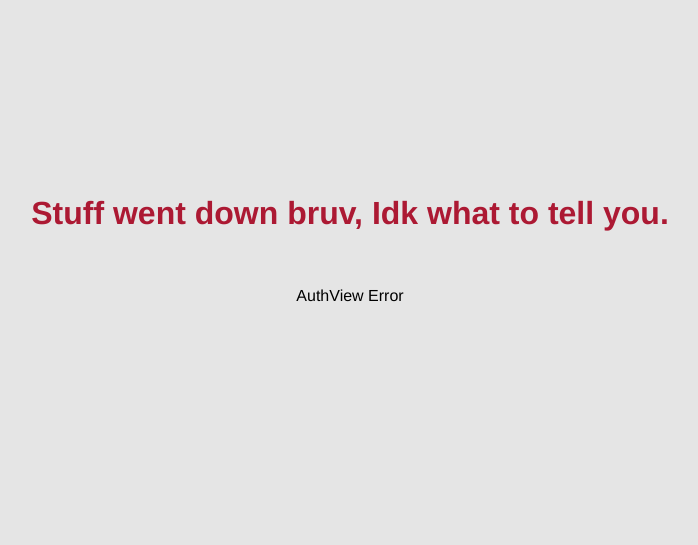
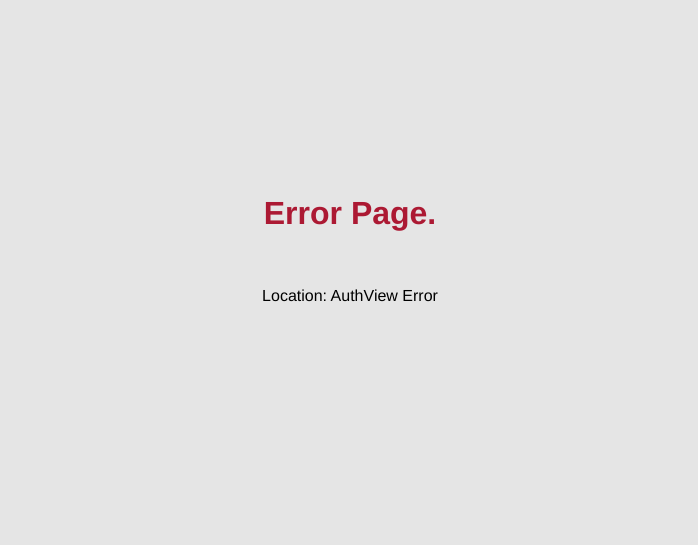
Before and after one commit to HikariLight/Story, a PHP site: page /index.php in a window 1280 px wide. Shown: the part 153-698 px from the top of the page, without its empty margins (290-988 px from the left). Run offline with PHP 8.4, Linux system fonts and the light colour scheme; the visitor is signed in with stand-in values (Sample User, id 1).

Commit message:
Minor modifications

```diff
--- a/src/Router.php
+++ b/src/Router.php
@@ -19,11 +19,10 @@ class Router{
     public function main(){
         session_start();
 
-        // For authentication
         $auth = key_exists('auth', $_SESSION) ? $_SESSION['auth'] : '';
 
         if($auth == ''){
-            $_SESSION['auth'] = false; // Should be false
+            $_SESSION['auth'] = false;
             $auth = false;
         }
 
@@ -116,7 +115,7 @@ class Router{
                     break;
             }
         } catch (Exception $e) {
-            $view->makeErrorPage($e);
+            $view->makeErrorPage("Heeeeey".$e);
         }
 
         if($auth){
--- a/src/view/View.php
+++ b/src/view/View.php
@@ -28,8 +28,6 @@ require_once("Router.php");
 
         public function makeAboutPage(){
             $this->title = "About";
-
-            // $this->style = "body{text-align: center}";
 
             $this->content = "
             <h1 class='title'>Project Idea</h1>
@@ -102,13 +100,11 @@ require_once("Router.php");
 
         }
 
-        public function makeErrorPage($errorLocation=""){
-            $this->title = "Yo, what?";
+        public function makeErrorPage($errorLocation="Unknown"){
+            $this->title = "Error";
 
-            // $this->style = "body{text-align: center}";
-
-            $this->content = "<h1 class='title'>Stuff went down bruv, Idk what to tell you.</h1><br>";
-            $this->content .= "<p>".$errorLocation."</p>";
+            $this->content = "<h1 class='title'>Error Page.</h1><br>";
+            $this->content .= "<p>Location: ".$errorLocation."</p>";
         }
 
         // ------------ Non-Page stuff ------------
```
